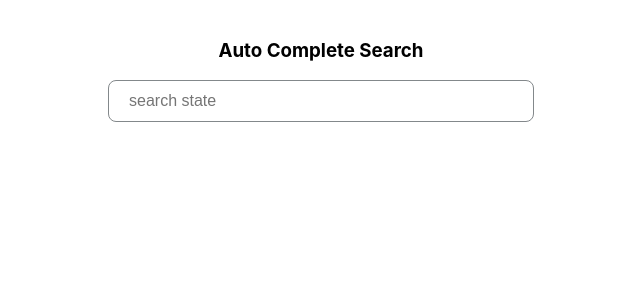
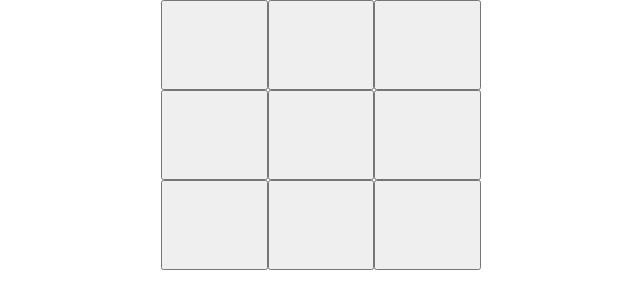
Before and after one commit to Uvais-Ahmad/React-Useful-Components, a React (Create React App) app: page / in a window 1280 px wide. Shown: the top 308 px of the page, without its empty margins (319-959 px from the left). Built offline with nearby package versions, Linux system fonts and the light colour scheme; the HTML template or start-up script is replaced by a standard one.

Commit message:
[Create] Tic Tac Toe Game

```diff
--- a/src/App.js
+++ b/src/App.js
@@ -11,6 +11,7 @@ import OnPointerMove from './component/onPointerMove';
 // import Sculpture from './component/sabirTask';
 import StateQueue from './component/stateQueue';
 import AutoComplete from './component/autoComplete';
+import TicTacToe from './component/ticTacToe';
 
 function App() {
   return (
@@ -18,7 +19,8 @@ function App() {
       {/* <OnPointerMove/> */}
       {/* <Faqs/> */}
       {/* <AccordionComponent /> */}
-      <AutoComplete />
+      {/* <AutoComplete /> */}
+      <TicTacToe />
     </div>
   );
 }
--- a/src/component/componentStyling.module.css
+++ b/src/component/componentStyling.module.css
@@ -39,3 +39,22 @@
 .li:hover{
     background-color: rgb(224, 224, 224);
 }
+/* TIC TAC TOE GAME */
+
+
+
+.box {
+    width: 25%;
+    margin: auto;
+    display: grid;
+    grid-template-columns: 1fr 1fr 1fr;
+    gap: 0;
+}
+
+.square {
+    height: 90px;
+    /* width: 25%; */
+    font-size: 60px;
+    padding: 0px;
+    font-weight: bolder;
+}
--- /dev/null
+++ b/src/component/ticTacToe.js
@@ -0,0 +1,73 @@
+import React, { useEffect, useState } from 'react'
+import Classes from './componentStyling.module.css'
+
+export default function TicTacToe() {
+    const [squaresValue, setSquareValue ] = useState(Array(9).fill(null))
+    const [xIsNext, setXIsNext ] = useState(true)
+    const [win, setWin] = useState(false)
+
+    const calculatingWinner = (squares) => {
+        console.log('square :',squares)
+        const lines = [
+            [0, 1, 2],
+            [3, 4, 5],
+            [6, 7, 8],
+            [0, 3, 6],
+            [1, 4, 7],
+            [2, 5, 8],
+            [0, 4, 8],
+            [2, 4, 6]
+          ];
+
+        for(let line of lines){
+            let [a, b, c] = line;
+            if((squares[b] && squares[a] && squares[c]) && (squares[a] === squares[b] && squares[a] === squares[c])){
+                setWin(true);
+            }
+        }
+        return;
+    }
+
+    useEffect(() => {
+        calculatingWinner(squaresValue)
+    },[squaresValue])
+
+    const handleOnSquareClick = (index) => {
+        if(win){
+            return;
+        }
+        const newSquares = squaresValue.slice();
+        if(squaresValue[index]){
+            return;
+        }
+        if(xIsNext){
+            newSquares[index] = 'X';
+        }
+        else {
+            newSquares[index] = 'O';
+        }
+        setXIsNext(!xIsNext)
+        setSquareValue(newSquares);
+    }
+  return (
+    <>
+        <div className={Classes.box}>
+            {
+                squaresValue.map((item, index) => (
+                    <Square handleOnSquareClick={() => handleOnSquareClick(index)} value={squaresValue[index]}/>
+                ))
+            }
+        </div>
+        {win && <h1>You are win</h1>}
+    </>
+  )
+}
+
+function Square(props) {
+    const {value, handleOnSquareClick} = props
+    return (
+        <>
+            <button className={Classes.square} onClick={handleOnSquareClick}>{value}</button>
+        </>
+    )
+}
```
